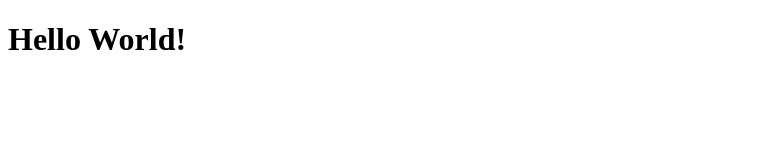
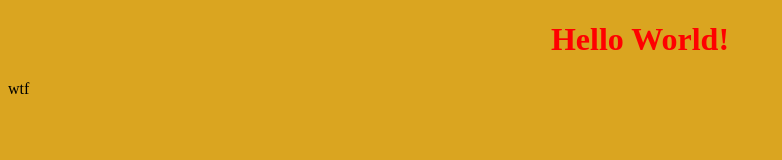
Before and after one commit to linus-mate/example-repository, a plain HTML site: page index.html in a window 1280 px wide. Shown: the whole page, without its empty margins (0-782 px from the left). Drawn offline with Linux system fonts and the light colour scheme.

Commit message:
add style.css, connect to index.html

```diff
--- a/index.html
+++ b/index.html
@@ -2,8 +2,10 @@
 <html lang="en">
   <head>
     <title>My Website</title>
+    <link rel="stylesheet" href="style.css" />
   </head>
   <body>
     <h1>Hello World!</h1>
+    <p>wtf</p>
   </body>
 </html>
--- /dev/null
+++ b/style.css
@@ -0,0 +1,7 @@
+body {
+    background: goldenrod;
+  }
+body h1{
+    text-align: center;
+    color: red;
+}
```
